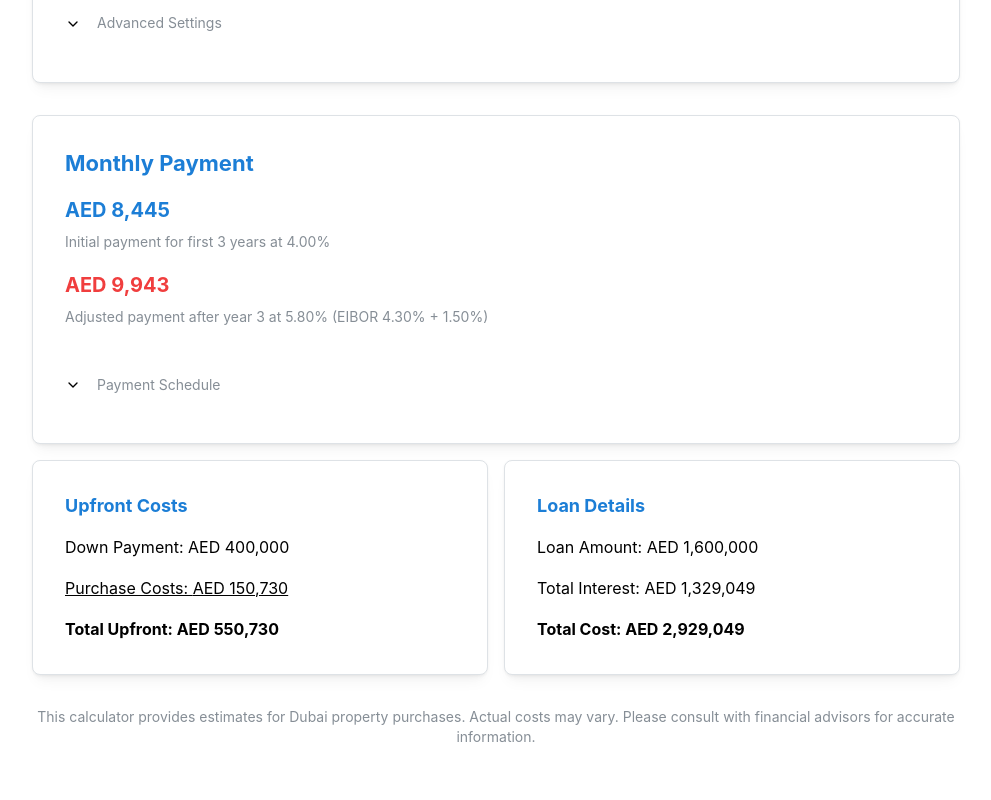
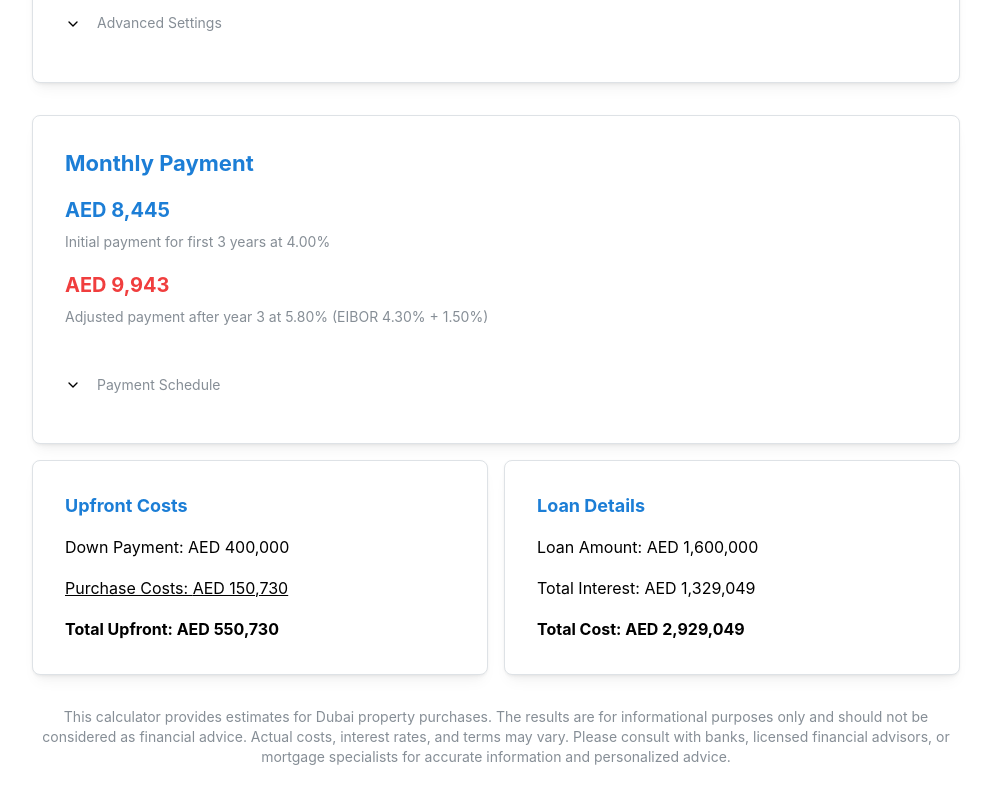
Before and after one commit to odinmillion/dubai-mortgage-calculator, a React (Vite) app: page / in a window 1280 px wide. Shown: the part 337-1137 px from the top of the page, without its empty margins (144-1135 px from the left). Before the commit the page ends 1116 px from the top, so only its background shows below. Built offline with nearby package versions, Linux system fonts and the light colour scheme; the HTML template or start-up script is replaced by a standard one.

Commit message:
add disclamer

```diff
--- a/src/components/MortgageCalculator.tsx
+++ b/src/components/MortgageCalculator.tsx
@@ -369,7 +369,7 @@ export function MortgageCalculator() {
 
         <footer>
           <Text size="sm" c="dimmed" ta="center" mt="xl">
-            This calculator provides estimates for Dubai property purchases. Actual costs may vary. Please consult with financial advisors for accurate information.
+            This calculator provides estimates for Dubai property purchases. The results are for informational purposes only and should not be considered as financial advice. Actual costs, interest rates, and terms may vary. Please consult with banks, licensed financial advisors, or mortgage specialists for accurate information and personalized advice.
           </Text>
         </footer>
       </Container>
```
